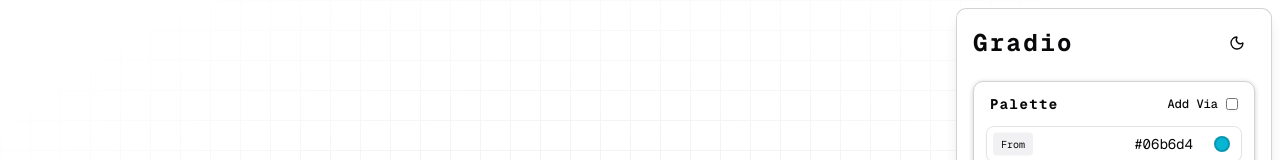
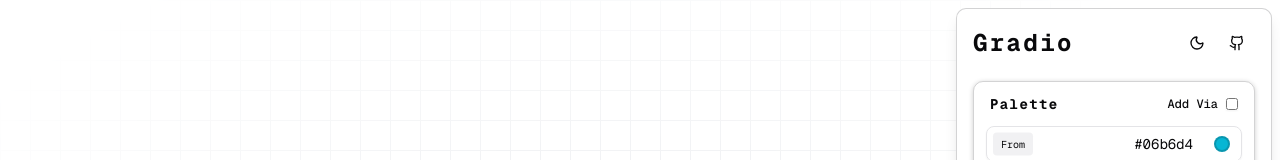
Before and after one commit to faisal004/gradients, a Next.js app: page / in a window 1280 px wide. Shown: the top 160 px of the page. Built offline with nearby package versions, Linux system fonts and the light colour scheme.

Commit message:
add : github added

```diff
--- a/src/components/navbar.tsx
+++ b/src/components/navbar.tsx
@@ -1,4 +1,8 @@
+import { Github } from "lucide-react"
 import ThemeToggle from "./theme-toggle"
+import {  buttonVariants } from "./ui/button"
+import Link from "next/link"
+import { cn } from "@/lib/utils"
 
 const Navbar = () => {
     return (
@@ -6,7 +10,12 @@ const Navbar = () => {
             <div className="text-2xl font-bold tracking-widest">
                 Gradio
             </div>
-            <ThemeToggle />
+            <div className="flex items-center gap-2">
+                <ThemeToggle />
+                <Link href="https://github.com/faisal004/gradients" target="_blank" className={cn(buttonVariants({ variant: "ghost", size: "icon" }))}>
+                    <Github className="h-5 w-5" />
+                </Link>
+            </div>
         </div>
     )
 }
--- a/src/components/right-sidebar.tsx
+++ b/src/components/right-sidebar.tsx
@@ -1,7 +1,11 @@
 "use client"
+import { Github } from "lucide-react"
 import Directions from "./rightSidebar/directions"
 import Palette from "./rightSidebar/palette"
 import ThemeToggle from "./theme-toggle"
+import { Button, buttonVariants } from "./ui/button"
+import Link from "next/link"
+import { cn } from "@/lib/utils"
 
 const RightSidebar = () => {
     return (
@@ -10,7 +14,12 @@ const RightSidebar = () => {
                 <div className="text-2xl font-bold tracking-widest">
                     Gradio
                 </div>
+                <div className="flex items-center gap-1">
                 <ThemeToggle />
+                <Link href="https://github.com/faisal004/gradients" target="_blank" className={cn(buttonVariants({ variant: "ghost", size: "icon" }))}>
+                    <Github className="h-5 w-5" />
+                </Link>
+            </div>
             </div>
             <div className="flex flex-col gap-2 w-full">
                 <Palette />
```
